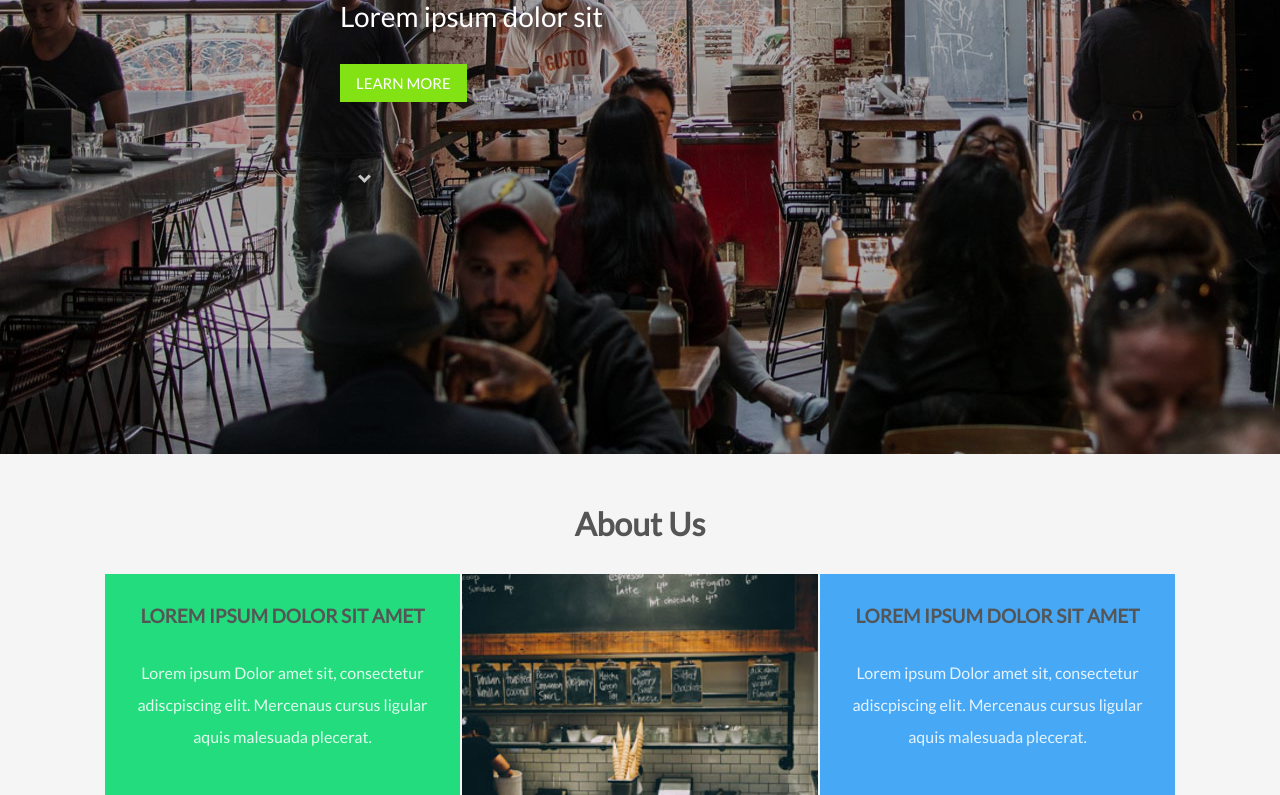
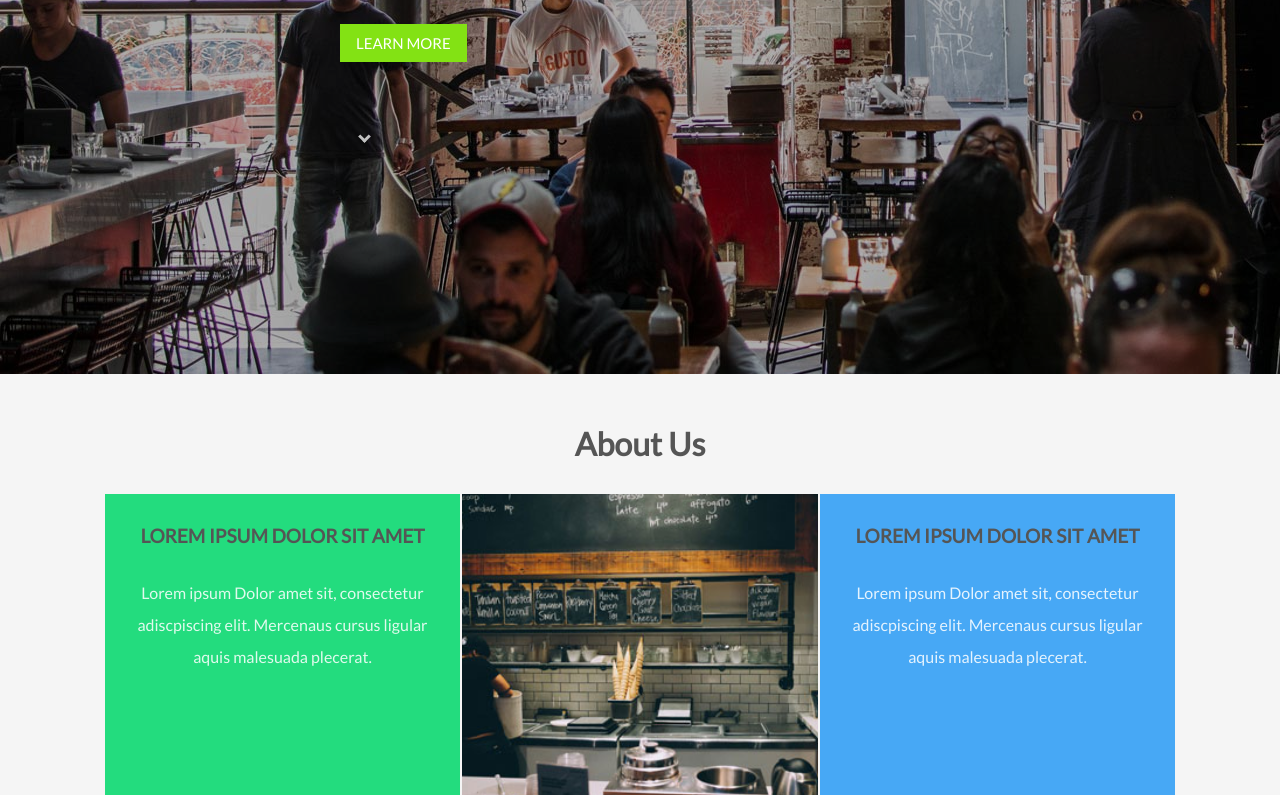
Before and after one commit to seyicole/food-chef, a plain HTML site: page index.html in a window 1280 px wide. Shown: the part 346-1141 px from the top of the page. Drawn offline with nearby package versions, Linux system fonts and the light colour scheme.

Commit message:
Update styles.css

```diff
--- a/assets/css/styles.css
+++ b/assets/css/styles.css
@@ -317,10 +317,9 @@ nav.topnav{
 /*Hero Styles*/
 
 .hero {
-	position: relative;
 	justify-content: center;
 	text-align: left;
-	min-height: 100vh;
+	min-height: 90vh;
 	color: #fff;
 	background-color: #00000052;
 }
```
